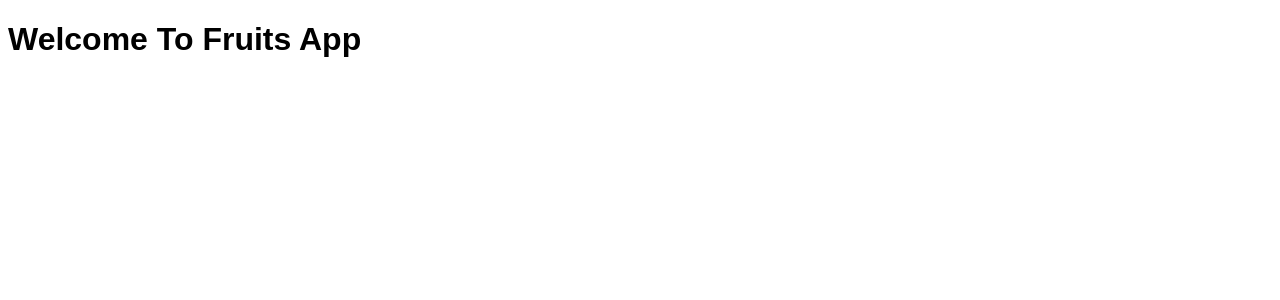
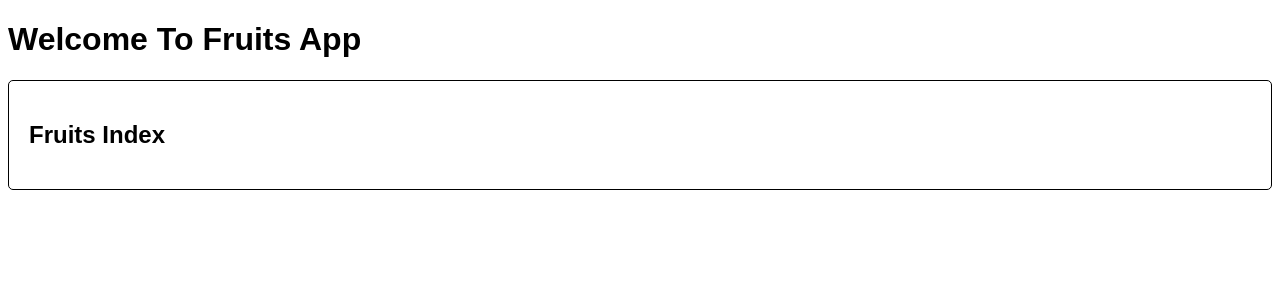
Before and after one commit to jaikens19/react-practice-assessment, a React (Create React App) app: page / in a window 1280 px wide. Shown: the top 300 px of the page. Built offline with nearby package versions, Linux system fonts and the light colour scheme.

Commit message:
Start of phase 1

```diff
--- a/src/App.js
+++ b/src/App.js
@@ -1,9 +1,11 @@
 import fruits from "./mockData/fruits.json";
+import FruitsIndex from './components/FruitsIndex'
 
 function App() {
   return (
     <>
       <h1>Welcome to Fruits App</h1>
+      <FruitsIndex fruits={fruits}/>
     </>
   );
 }
--- a/src/components/FruitsIndex.js
+++ b/src/components/FruitsIndex.js
@@ -1,5 +1,19 @@
-function FruitsIndex() {
-  return null;
+import { Link } from 'react-router-dom'
+
+
+function FruitsIndex( { fruits } ) {
+  return (
+    <div className='fruits-index'>
+      <h2>Fruits Index</h2>
+      <ul>
+        {fruits.map(fruit => {
+          <li key={fruit.id}>
+            <Link to={`/fruits/${fruit.id}`}>{fruit.name}</Link>
+          </li>
+        })}
+      </ul>
+    </div>
+  )
 }
 
 export default FruitsIndex;
```
Also changed, not shown: 2 other files (tests, documents, lock files or other folders).
